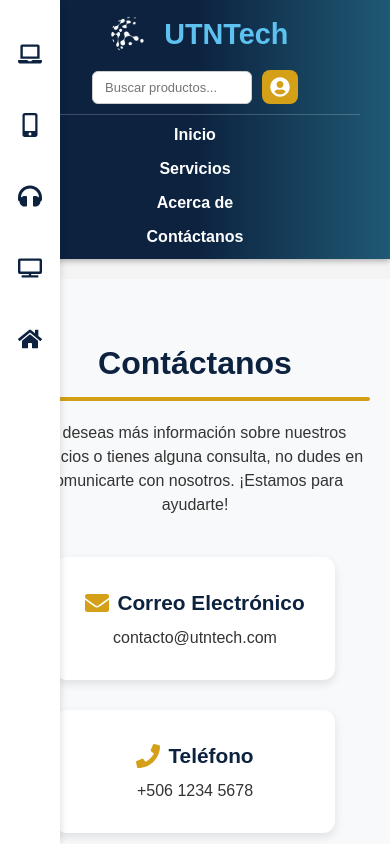
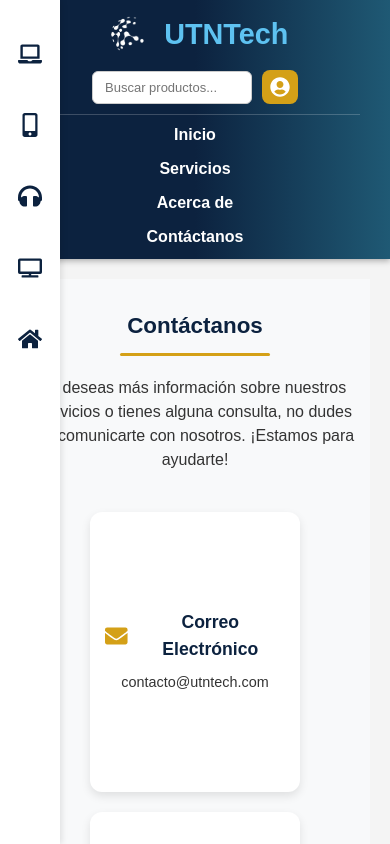
Before and after one commit to fabinunezgo/IntegradorUtnTech, a React (Vite) app: page /Contacto in a window 390 px wide. Shown: the top 844 px of the page. Built offline with nearby package versions, Linux system fonts and the light colour scheme.

Commit message:
Cambiesitos

```diff
--- a/src/css/acerca.css
+++ b/src/css/acerca.css
@@ -1,8 +1,10 @@
 .acerca-container {
-  padding: 30px;
-  text-align: center;
+  display: flex;
+  flex-direction: column;
+  align-items: center;     /* centra horizontalmente */
+  justify-content: center; /* centra verticalmente si hay espacio */
+  width: 100%;
 }
-
 .acerca-container h2 {
   font-size: 2rem;
   color: #0C223F;
@@ -17,22 +19,43 @@
 }
 
 .sucursales-grid {
+ display: flex;
+  flex-wrap: wrap;
+  justify-content: center;
+  align-items: flex-start;
+  gap: 25px;
+  margin-top: 30px;
+  max-width: 1200px;
+  margin-left: auto;
+  margin-right: auto;
+}
+.sucursales-grid {
   display: flex;
   flex-wrap: wrap;
-  gap: 20px;
   justify-content: center;
+  align-items: flex-start;
+  gap: 25px;
   margin-top: 30px;
+  max-width: 1200px;
+  margin-left: auto;
+  margin-right: auto;
 }
 
+/* 💎 Todas las tarjetas del mismo tamaño */
 .sucursal-card {
   background-color: white;
   border-radius: 12px;
   padding: 20px;
-  width: 220px;
+  width: 230px;              /* ancho fijo */
+  height: 230px;             /* alto fijo */
   box-shadow: 0 4px 12px rgba(0,0,0,0.15);
   cursor: pointer;
   transition: transform 0.2s, box-shadow 0.2s;
   text-align: center;
+  display: flex;
+  flex-direction: column;
+  justify-content: center;   /* centra contenido vertical */
+  align-items: center;       /* centra horizontal */
 }
 
 .sucursal-card:hover {
@@ -40,21 +63,24 @@
   box-shadow: 0 8px 20px rgba(0,0,0,0.2);
 }
 
+.sucursal-icon {
+  font-size: 40px;
+  margin-bottom: 10px;
+  color: #0C223F;
+}
+
 .sucursal-card h2.nombre-sucursal {
   margin: 10px 0 5px;
   color: #d4a017;
+  font-size: 1.2rem;
 }
 
 .sucursal-card h3.categoria {
   color: #0C223F;
   margin-bottom: 5px;
+  font-size: 1rem;
 }
 
-.sucursal-icon {
-  font-size: 40px;
-  margin-bottom: 10px;
-  color: #0C223F;
-}
 
 /* Modal */
 .modal-backdrop {
@@ -176,3 +202,121 @@
 .contacto svg {
   color: #0C223F;
 }
+
+/* 📱 Responsividad general */
+@media (max-width: 1024px) {
+  .acerca-container {
+    padding: 20px;
+  }
+
+  .linea-amarilla-acerca {
+    width: 400px; /* se ajusta al ancho */
+  }
+
+  .sucursales-grid {
+    gap: 15px;
+  }
+
+  .sucursal-card {
+    width: 200px;
+    padding: 15px;
+  }
+}
+
+@media (max-width: 768px) {
+  .acerca-container {
+    padding: 15px;
+  }
+
+  .acerca-container h2 {
+    font-size: 1.7rem;
+  }
+
+  .linea-amarilla-acerca {
+    width: 250px;
+    height: 3px;
+  }
+
+  .sucursales-grid {
+    flex-direction: column;
+    align-items: center;
+    gap: 15px;
+  }
+
+  .sucursal-card {
+    width: 80%;
+    max-width: 320px;
+  }
+
+  .modal-content {
+    max-width: 90%;
+    padding: 20px;
+  }
+
+  .modal-titulo {
+    font-size: 1.3rem;
+  }
+
+  .miembros-titulo {
+    font-size: 1.1rem;
+  }
+
+  .miembro-card {
+    width: 100%;
+  }
+
+  .miembro-nombre {
+    font-size: 1rem;
+  }
+
+  .miembro-rol {
+    font-size: 13px;
+  }
+
+  .contacto {
+    font-size: 13px;
+    flex-wrap: wrap;
+  }
+
+  .modal-close {
+    width: 30px;
+    height: 30px;
+    font-size: 9px;
+  }
+}
+
+@media (max-width: 480px) {
+  .acerca-container h2 {
+    font-size: 1.4rem;
+  }
+
+  .linea-amarilla-acerca {
+    width: 180px;
+  }
+
+  .sucursal-card {
+    width: 90%;
+  }
+
+  .modal-content {
+    width: 95%;
+    padding: 15px;
+  }
+
+  .modal-titulo {
+    font-size: 1.1rem;
+  }
+
+  .miembros-lista {
+    gap: 10px;
+  }
+
+  .miembro-card {
+    padding: 8px;
+  }
+
+  .miembro-rol,
+  .contacto {
+    font-size: 12px;
+  }
+}
--- a/src/css/contacto.css
+++ b/src/css/contacto.css
@@ -66,3 +66,139 @@
   font-size: 1rem;
   color: #333;
 }
+
+/* 💎 Centrado general */
+.contacto-page {
+  display: flex;
+  flex-direction: column;
+  align-items: center;     /* centra horizontalmente */
+  justify-content: center; /* centra verticalmente si hay espacio */
+  width: 100%;
+  text-align: center;
+}
+
+.contacto-cards {
+  display: flex;
+  justify-content: center;
+  align-items: center;
+  gap: 30px;
+  flex-wrap: wrap;
+  max-width: 1100px;       /* límite visual */
+  margin: 0 auto;
+}
+
+/* 💎 Igual tamaño de tarjetas */
+.contacto-card {
+  flex: 1 1 280px;
+  max-width: 300px;
+  min-height: 200px;
+  background-color: #fff;
+  border-radius: 12px;
+  box-shadow: 0 4px 10px rgba(0, 0, 0, 0.1);
+  padding: 30px 20px;
+  display: flex;
+  flex-direction: column;
+  align-items: center;
+  justify-content: center;
+  transition: transform 0.3s ease, box-shadow 0.3s ease;
+}
+
+.contacto-card:hover {
+  transform: translateY(-5px);
+  box-shadow: 0 8px 20px rgba(0, 0, 0, 0.2);
+}
+
+.contacto-card h3 {
+  font-size: 1.3rem;
+  margin-bottom: 10px;
+  display: flex;
+  align-items: center;
+  justify-content: center;
+  color: #0C223F;
+}
+
+.contacto-card p {
+  font-size: 1rem;
+  color: #333;
+  line-height: 1.5;
+}
+
+/* 📱 Tablets */
+@media (max-width: 992px) {
+  .contacto-page {
+    padding: 50px 5%;
+  }
+
+  .linea-amarilla {
+    width: 250px;
+  }
+
+  .contacto-cards {
+    gap: 20px;
+  }
+
+  .contacto-card {
+    max-width: 280px;
+    padding: 25px 18px;
+  }
+}
+
+/* 📱 Celulares */
+@media (max-width: 768px) {
+  .contacto-page {
+    padding: 40px 5%;
+  }
+
+  .contacto-page h2 {
+    font-size: 1.6rem;
+  }
+
+  .linea-amarilla {
+    width: 180px;
+    height: 3px;
+  }
+
+  .contacto-cards {
+    flex-direction: column;
+    gap: 20px;
+    align-items: center;
+  }
+
+  .contacto-card {
+    width: 90%;
+    max-width: 320px;
+    min-height: 180px;
+  }
+
+  .contacto-card h3 {
+    font-size: 1.1rem;
+  }
+
+  .contacto-card p {
+    font-size: 0.95rem;
+  }
+}
+
+/* 📱 Móviles pequeños */
+@media (max-width: 480px) {
+  .contacto-page {
+    padding: 30px 3%;
+  }
+
+  .contacto-page h2 {
+    font-size: 1.4rem;
+  }
+
+  .linea-amarilla {
+    width: 150px;
+  }
+
+  .contacto-card {
+    width: 95%;
+    padding: 20px 15px;
+  }
+
+  .contacto-card p {
+    font-size: 0.9rem;
+  }
+}
```
